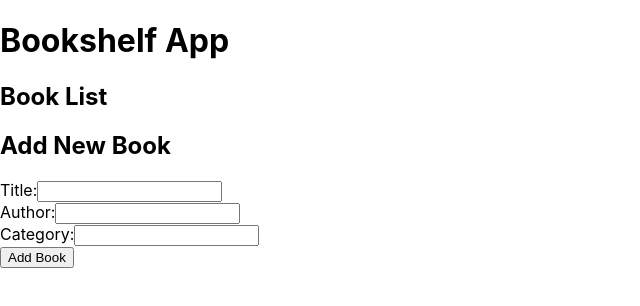
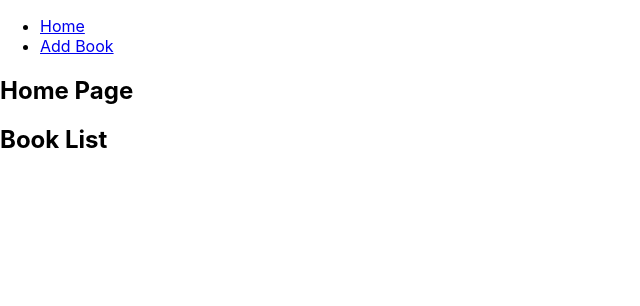
Before and after one commit to ANTOINE1128/bookshelf-app, a React (Create React App) app: page / in a window 1280 px wide. Shown: the top 306 px of the page, without its empty margins (0-640 px from the left). Built offline with nearby package versions, Linux system fonts and the light colour scheme.

Commit message:
Create 2 pages and a navbar one for add book and an other for Listing books

```diff
--- a/package.json
+++ b/package.json
@@ -10,6 +10,7 @@
     "react": "^18.2.0",
     "react-dom": "^18.2.0",
     "react-redux": "^9.0.4",
+    "react-router-dom": "^6.21.1",
     "react-scripts": "5.0.1",
     "web-vitals": "^2.1.4"
   },
--- a/src/App.js
+++ b/src/App.js
@@ -1,15 +1,21 @@
-
+// src/App.js
 import React from 'react';
-import BookList from './components/BookList';
-import BookForm from './components/BookForm';
+import { BrowserRouter as Router, Route, Routes } from 'react-router-dom'; // Import Routes
+import NavBar from './components/NavBar';
+import HomePage from './pages/HomePage';
+import AddBookPage from './pages/AddBookPage';
 
 const App = () => {
   return (
-    <div>
-      <h1>Bookshelf App</h1>
-      <BookList />
-      <BookForm />
-    </div>
+    <Router>
+      <div>
+        <NavBar />
+        <Routes> {/* Replace Switch with Routes */}
+          <Route path="/" element={<HomePage />} />
+          <Route path="/add" element={<AddBookPage />} />
+        </Routes>
+      </div>
+    </Router>
   );
 };
 
--- a/src/components/BookForm.js
+++ b/src/components/BookForm.js
@@ -1,23 +1,27 @@
 import React, { useState } from 'react';
 import { useDispatch } from 'react-redux';
 import { addBook } from '../booksSlice';
+import { useNavigate } from 'react-router-dom'; // Import useNavigate instead of useHistory
 
 const BookForm = () => {
   const dispatch = useDispatch();
+  const navigate = useNavigate(); // Use useNavigate instead of useHistory
+
   const [title, setTitle] = useState('');
   const [author, setAuthor] = useState('');
   const [category, setCategory] = useState('');
 
   const handleSubmit = () => {
-    // Generate a unique ID (you can use a library like uuid)
     const id = Math.random().toString(36).substr(2, 9);
+    dispatch(addBook({ id, title, author, category }));
 
-    dispatch(addBook({ id, title, author, category }));
     setTitle('');
     setAuthor('');
     setCategory('');
+
+    // Redirect to the home page after adding a book
+    navigate('/');
   };
-
   return (
     <div>
       <h2>Add New Book</h2>
--- /dev/null
+++ b/src/components/NavBar.js
@@ -0,0 +1,18 @@
+import React from "react";
+import { Link } from "react-router-dom";
+const NavBar = () => {
+    return (
+        <nav>
+            <ul>
+                <li>
+                    <Link to="/"> Home </Link>
+                </li>
+                <li>
+                    <Link to="/add"> Add Book </Link>
+                </li>
+            </ul>
+        </nav>
+      );
+}
+
+export default NavBar;
--- /dev/null
+++ b/src/pages/AddBookPage.js
@@ -0,0 +1,14 @@
+import React from "react";
+import BookForm from "../components/BookForm";
+
+const AddBookPage = () => {
+    return (
+        <div>
+            <h2> Add Book Page </h2>
+            <BookForm />
+
+        </div>
+     );
+}
+
+export default AddBookPage;
--- /dev/null
+++ b/src/pages/HomePage.js
@@ -0,0 +1,14 @@
+import React from "react";
+import BookList from "../components/BookList";
+
+const HomePage = () => {
+    return (
+        <div>
+            <h2> Home Page </h2>
+            <BookList />
+
+        </div>
+     );
+}
+
+export default HomePage;
```
Also changed, not shown: 1 other file (tests, documents, lock files or other folders).
